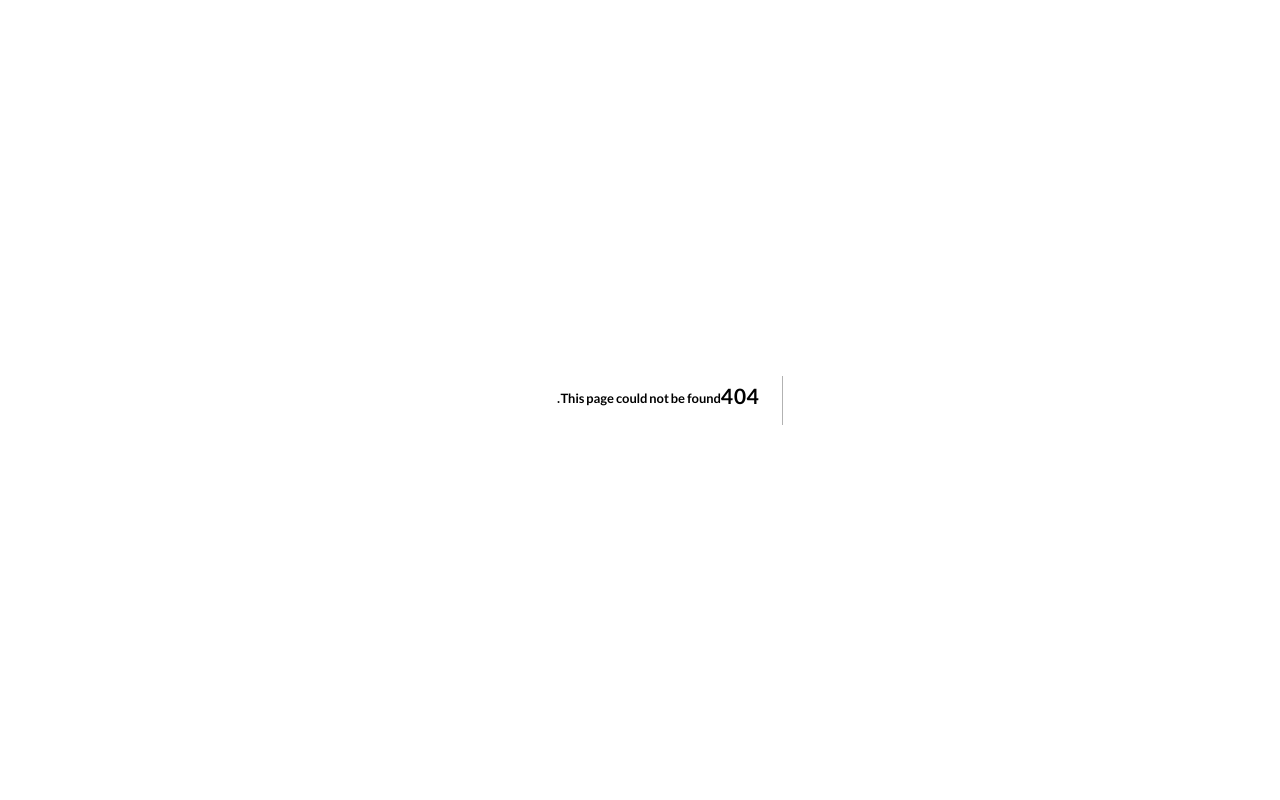
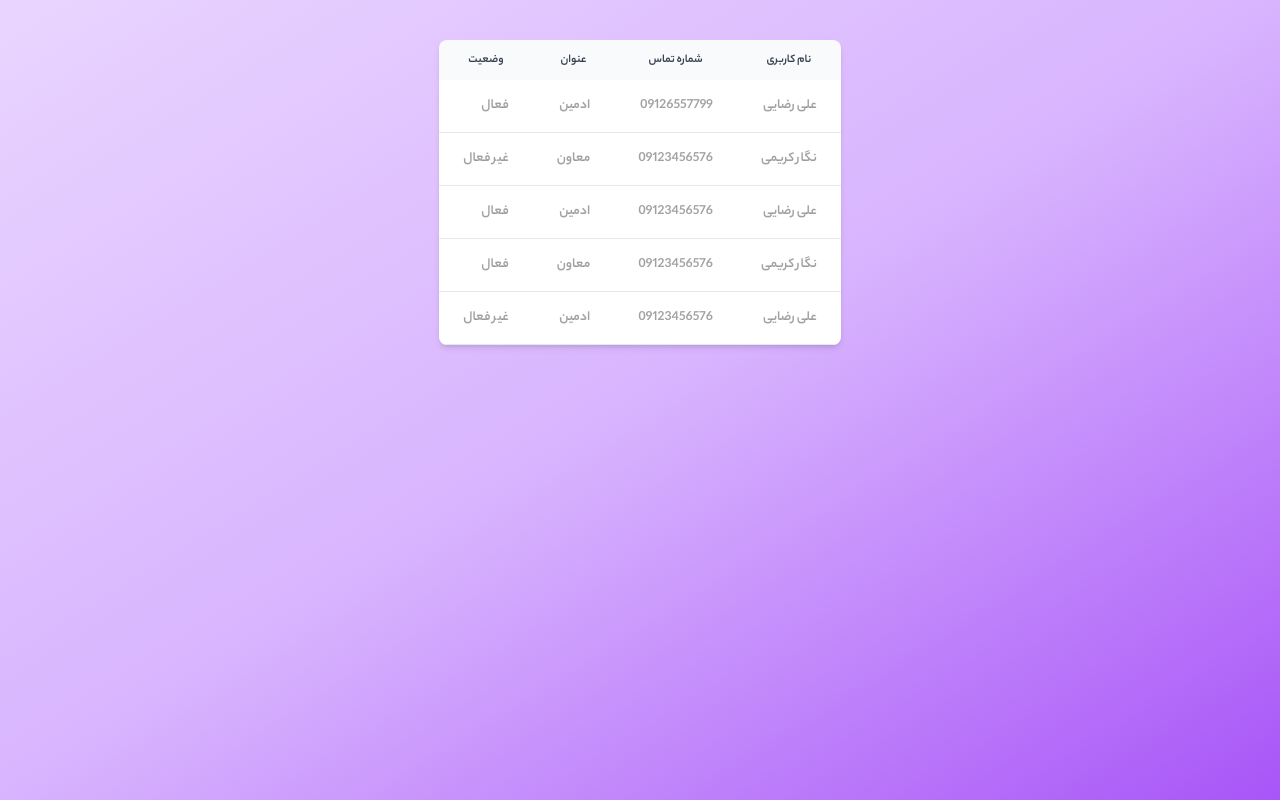
Before and after one commit to alirezazamanidev/login-menu, a Next.js app: page /tables in a window 1280 px wide. Before the commit this address had no page. Built offline with nearby package versions, Linux system fonts and the light colour scheme.

Commit message:
use and ads tables

```diff
--- /dev/null
+++ b/src/app/tables/ads.tsx
@@ -0,0 +1,116 @@
+"use client";
+
+export default function Ads() {
+  const users = [
+    {
+      ads: "مسکن",
+      adsTitle: "اجاره آپارتمان",
+      user: "علی رضایی",
+      phone: "09124374411",
+      date: "1398/2/5",
+      status: "منقضی شده",
+    },
+    {
+      ads: "خودرو",
+      adsTitle: "خرید خودرو سواری ",
+      user: "طاهر محمدس",
+      phone: "09114595588",
+      date: "1402/2/5",
+      status: "فعال ",
+    },
+    {
+      ads: "مسکن",
+      adsTitle: "اجاره آپارتمان",
+      user: "علی رضایی",
+      phone: "09124374411",
+      date: "1398/2/5",
+      status: "منقضی شده",
+    },
+    {
+      ads: "خودرو",
+      adsTitle: "خرید خودرو سواری ",
+      user: "طاهر محمدس",
+      phone: "09114595588",
+      date: "1402/2/5",
+      status: "فعال ",
+    },
+    {
+      ads: "مسکن",
+      adsTitle: "اجاره آپارتمان",
+      user: "علی رضایی",
+      phone: "09124374411",
+      date: "1398/2/5",
+      status: "منقضی شده",
+    },
+    {
+      ads: "خودرو",
+      adsTitle: "خرید خودرو سواری ",
+      user: "طاهر محمدس",
+      phone: "09114595588",
+      date: "1402/2/5",
+      status: "فعال ",
+    },
+    {
+      ads: "مسکن",
+      adsTitle: "اجاره آپارتمان",
+      user: "علی رضایی",
+      phone: "09124374411",
+      date: "1398/2/5",
+      status: "منقضی شده",
+    },
+    {
+      ads: "خودرو",
+      adsTitle: "خرید خودرو سواری ",
+      user: "طاهر محمدس",
+      phone: "09114595588",
+      date: "1402/2/5",
+      status: "فعال ",
+    },
+  ];
+
+  return (
+    <div className="flex min-h-screen truncate items-baseline justify-center from-purple-200 via-purple-300 to-purple-500 bg-gradient-to-br">
+      <div className="overflow-x-auto relative shadow-md rounded-lg m-2 lg:m-10">
+        <table className="w-full  text-sm text-gray-500 dark:text-gray-400">
+          <thead className="text-xs text-gray-700 uppercase bg-gray-50 dark:bg-gray-700 dark:text-gray-400">
+            <tr>
+              <th scope="col" className="py-3 px-6">
+                نوع آگهی
+              </th>
+              <th scope="col" className="py-3 px-6">
+                عنوان آگهی
+              </th>
+              <th scope="col" className="py-3 px-6">
+                کاربر
+              </th>
+              <th scope="col" className="py-3 px-6">
+                شماره تماس
+              </th>
+              <th scope="col" className="py-3 px-6">
+                تاریخ ایجاد آگهی
+              </th>
+              <th scope="col" className="py-3 px-6">
+                وضعیت
+              </th>
+            </tr>
+          </thead>
+          <tbody>
+            {users.map((user, index) => (
+              <tr
+                key={index}
+                className="bg-white border-b dark:bg-gray-800 dark:border-gray-700"
+              >
+                <td className="py-4 px-6">{user.ads}</td>
+                <td className="py-4 px-6">{user.adsTitle}</td>
+                <td className="py-4 px-6">{user.user}</td>
+                <td className="py-4 px-6">{user.phone}</td>
+                <td className="py-4 px-6">{user.date}</td>
+                <td className="py-4 px-6">{user.status}</td>
+              </tr>
+            ))}
+          </tbody>
+        </table>
+      </div>
+    </div>
+  );
+}
--- /dev/null
+++ b/src/app/tables/page.tsx
@@ -0,0 +1,12 @@
+import React from "react";
+import Users from "./users";
+import Ads from "./ads";
+
+export default function page() {
+  return (
+    <div className=" ">
+      <Users />
+      {/* <Ads /> */}
+    </div>
+  );
+}
--- /dev/null
+++ b/src/app/tables/users.tsx
@@ -0,0 +1,64 @@
+"use client";
+
+export default function Users() {
+  const users = [
+    { name: "علی رضایی", phone: "09126557799", title: "ادمین", status: "فعال" },
+    {
+      name: "نگار کریمی",
+      phone: "09123456576",
+      title: "معاون",
+      status: "غیر فعال",
+    },
+    { name: "علی رضایی", phone: "09123456576", title: "ادمین", status: "فعال" },
+    {
+      name: "نگار کریمی",
+      phone: "09123456576",
+      title: "معاون",
+      status: "فعال",
+    },
+    {
+      name: "علی رضایی",
+      phone: "09123456576",
+      title: "ادمین",
+      status: "غیر فعال",
+    },
+  ];
+
+  return (
+    <div className="flex min-h-screen truncate items-baseline justify-center from-purple-200 via-purple-300 to-purple-500 bg-gradient-to-br">
+      <div className="overflow-x-auto relative shadow-md rounded-lg m-2 lg:m-10">
+        <table className="w-full  text-sm text-gray-500 dark:text-gray-400">
+          <thead className="text-xs text-gray-700 uppercase bg-gray-50 dark:bg-gray-700 dark:text-gray-400">
+            <tr>
+              <th scope="col" className="py-3 px-6">
+                نام کاربری
+              </th>
+              <th scope="col" className="py-3 px-6">
+                شماره تماس
+              </th>
+              <th scope="col" className="py-3 px-6">
+                عنوان
+              </th>
+              <th scope="col" className="py-3 px-6">
+                وضعیت
+              </th>
+            </tr>
+          </thead>
+          <tbody>
+            {users.map((user, index) => (
+              <tr
+                key={index}
+                className="bg-white border-b dark:bg-gray-800 dark:border-gray-700"
+              >
+                <td className="py-4 px-6">{user.name}</td>
+                <td className="py-4 px-6">{user.phone}</td>
+                <td className="py-4 px-6">{user.title}</td>
+                <td className="py-4 px-6">{user.status}</td>
+              </tr>
+            ))}
+          </tbody>
+        </table>
+      </div>
+    </div>
+  );
+}
```
